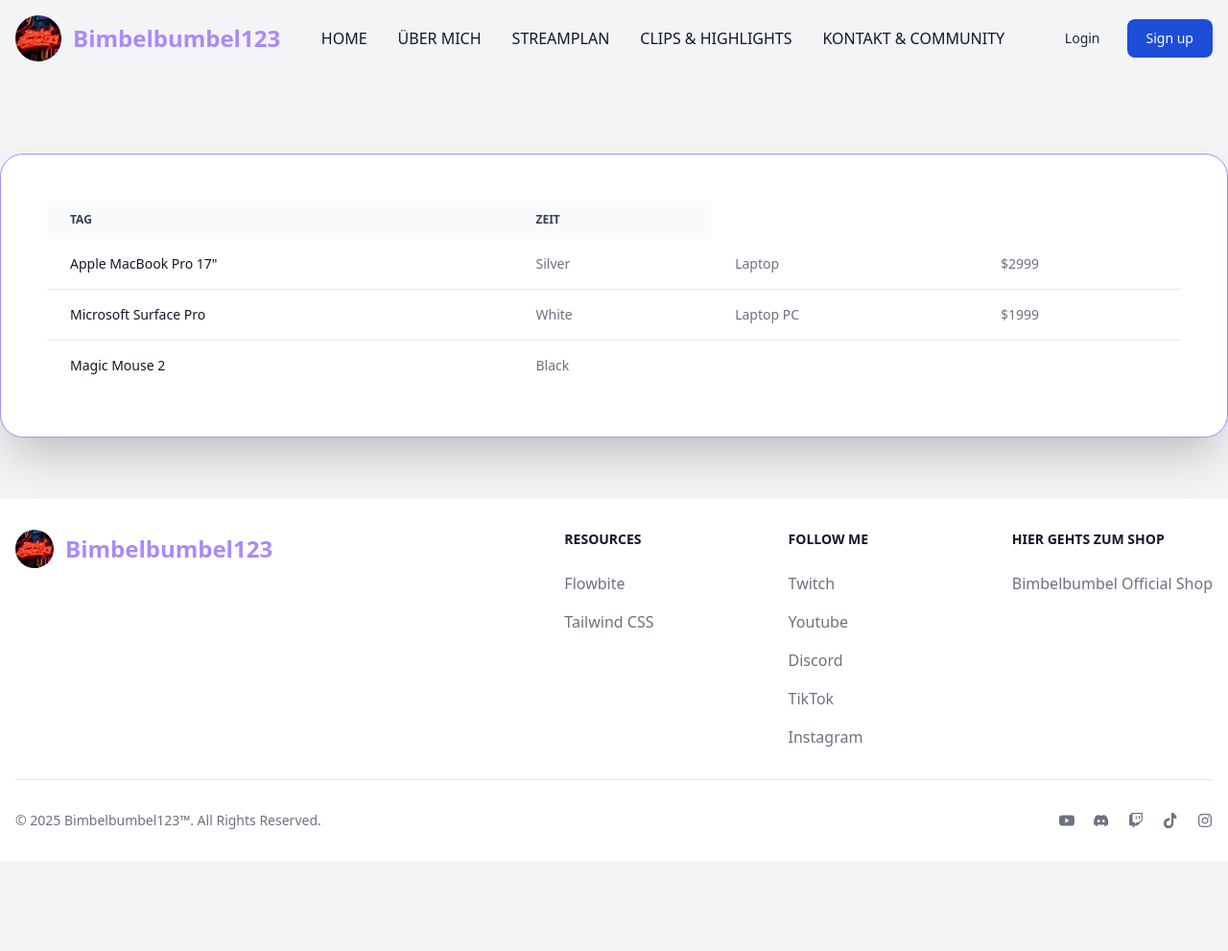
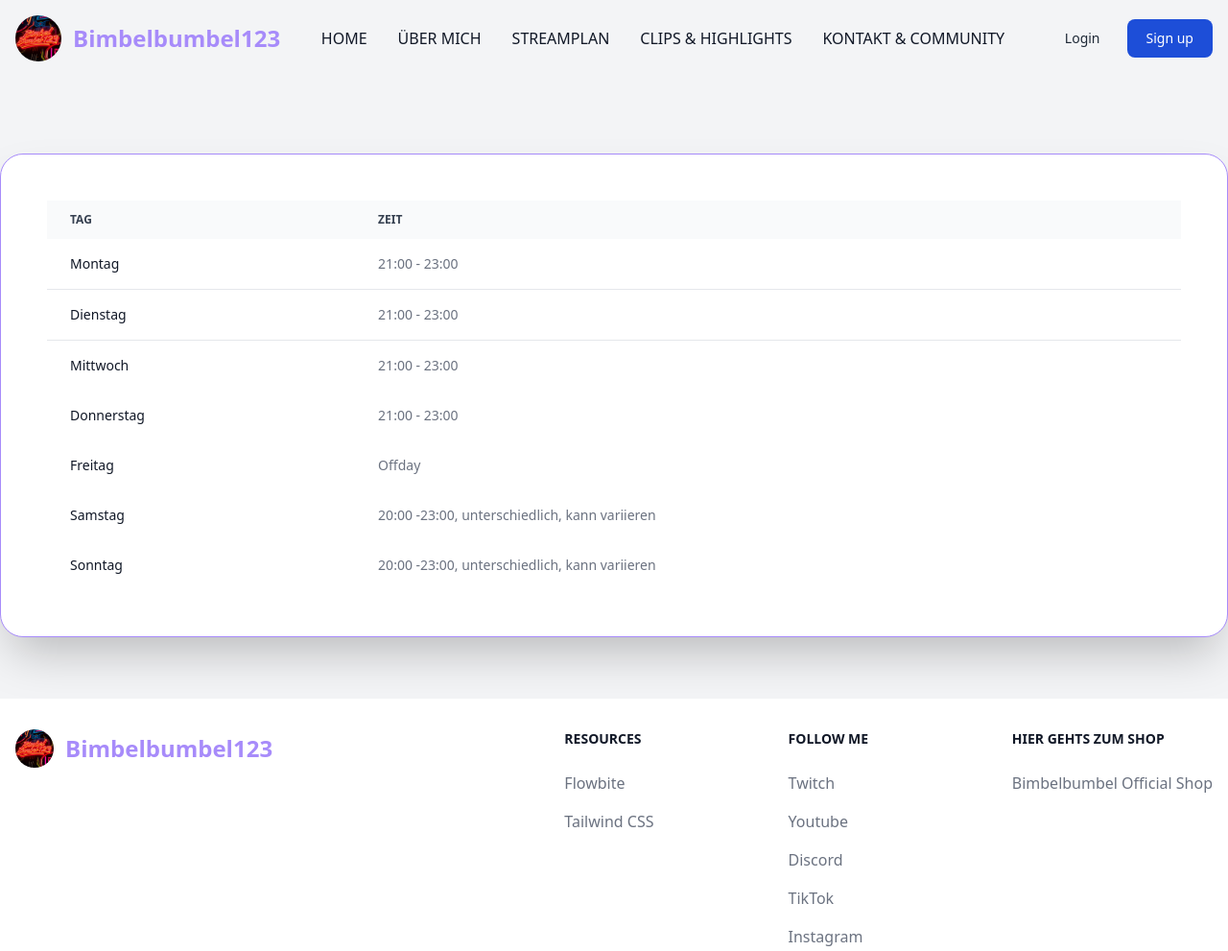
Before and after one commit to Bimbelbumbel123/Bimbelbumbel-Website, a website: page app/streamplan.html in a window 1280 px wide. Shown: the top 991 px of the page at 96% size. Before the commit the page ends 897 px from the top, so only its background shows below. Drawn offline with nearby package versions, Linux system fonts and the light colour scheme.

Commit message:
fix problem with pics and add streamplan table

```diff
--- a/app/_foot.html
+++ b/app/_foot.html
@@ -4,7 +4,7 @@
         <div class="md:flex md:justify-between">
             <div class="mb-6 md:mb-0">
                 <a href="index.html" class="flex items-center">
-                    <img src="/app/img/bimbelbumbel_logo.jpeg" class="h-10 me-3 rounded-3xl" alt="Bimbelbumbel123 Logo" />
+                    <img src="./img/bimbelbumbel_logo.jpeg" class="h-10 me-3 rounded-3xl" alt="Bimbelbumbel123 Logo" />
                     <span
                         class="self-center text-2xl font-semibold whitespace-nowrap text-violet-400">Bimbelbumbel123</span>
                 </a>
--- a/app/_nav.html
+++ b/app/_nav.html
@@ -16,7 +16,7 @@
 <nav class="bg-transparent dark:bg-transparent absolute top-0 left-0 w-full z-50">
     <div class="flex flex-wrap items-center justify-between max-w-screen-xl mx-auto p-4">
         <a href="index.html" class="flex items-center space-x-3 rtl:space-x-reverse">
-            <img src="/app/img/bimbelbumbel_logo.jpeg" class="h-12 rounded-3xl" />
+            <img src="./img/bimbelbumbel_logo.jpeg" class="h-12 rounded-3xl" />
             <span class="self-center text-2xl font-semibold whitespace-nowrap text-violet-400">Bimbelbumbel123</span>
         </a>
         <div class="flex items-center md:order-2 space-x-1 md:space-x-2 rtl:space-x-reverse">
--- a/app/streamplan.html
+++ b/app/streamplan.html
@@ -43,38 +43,58 @@
             <tbody>
               <tr class="bg-white border-b dark:bg-gray-800 dark:border-gray-700 border-gray-200">
                 <th scope="row" class="px-6 py-4 font-medium text-gray-900 whitespace-nowrap dark:text-white">
-                  Apple MacBook Pro 17"
+                  Montag
                 </th>
                 <td class="px-6 py-4">
-                  Silver
+                  21:00 - 23:00
                 </td>
-                <td class="px-6 py-4">
-                  Laptop
-                </td>
-                <td class="px-6 py-4">
-                  $2999
-                </td>
+
               </tr>
               <tr class="bg-white border-b dark:bg-gray-800 dark:border-gray-700 border-gray-200">
                 <th scope="row" class="px-6 py-4 font-medium text-gray-900 whitespace-nowrap dark:text-white">
-                  Microsoft Surface Pro
+                  Dienstag
                 </th>
                 <td class="px-6 py-4">
-                  White
-                </td>
-                <td class="px-6 py-4">
-                  Laptop PC
-                </td>
-                <td class="px-6 py-4">
-                  $1999
+                  21:00 - 23:00
                 </td>
               </tr>
               <tr class="bg-white dark:bg-gray-800">
                 <th scope="row" class="px-6 py-4 font-medium text-gray-900 whitespace-nowrap dark:text-white">
-                  Magic Mouse 2
+                  Mittwoch
                 </th>
                 <td class="px-6 py-4">
-                  Black
+                  21:00 - 23:00
+                </td>
+                <tr class="bg-white dark:bg-gray-800">
+                <th scope="row" class="px-6 py-4 font-medium text-gray-900 whitespace-nowrap dark:text-white">
+                  Donnerstag
+                </th>
+                <td class="px-6 py-4">
+                  21:00 - 23:00
+                </td>
+              </tr>
+              <tr class="bg-white dark:bg-gray-800">
+                <th scope="row" class="px-6 py-4 font-medium text-gray-900 whitespace-nowrap dark:text-white">
+                  Freitag
+                </th>
+                <td class="px-6 py-4">
+                  Offday
+                </td>
+              </tr>
+              <tr class="bg-white dark:bg-gray-800">
+                <th scope="row" class="px-6 py-4 font-medium text-gray-900 whitespace-nowrap dark:text-white">
+                  Samstag
+                </th>
+                <td class="px-6 py-4">
+                  20:00 -23:00, unterschiedlich, kann variieren
+                </td>
+              </tr>
+              <tr class="bg-white dark:bg-gray-800">
+                <th scope="row" class="px-6 py-4 font-medium text-gray-900 whitespace-nowrap dark:text-white">
+                  Sonntag
+                </th>
+                <td class="px-6 py-4">
+                  20:00 -23:00, unterschiedlich, kann variieren
                 </td>
               </tr>
             </tbody>
```
Also changed, not shown: app/index.html (+2 -2 lines), app/ueber-mich.html (+1 -1 lines).
